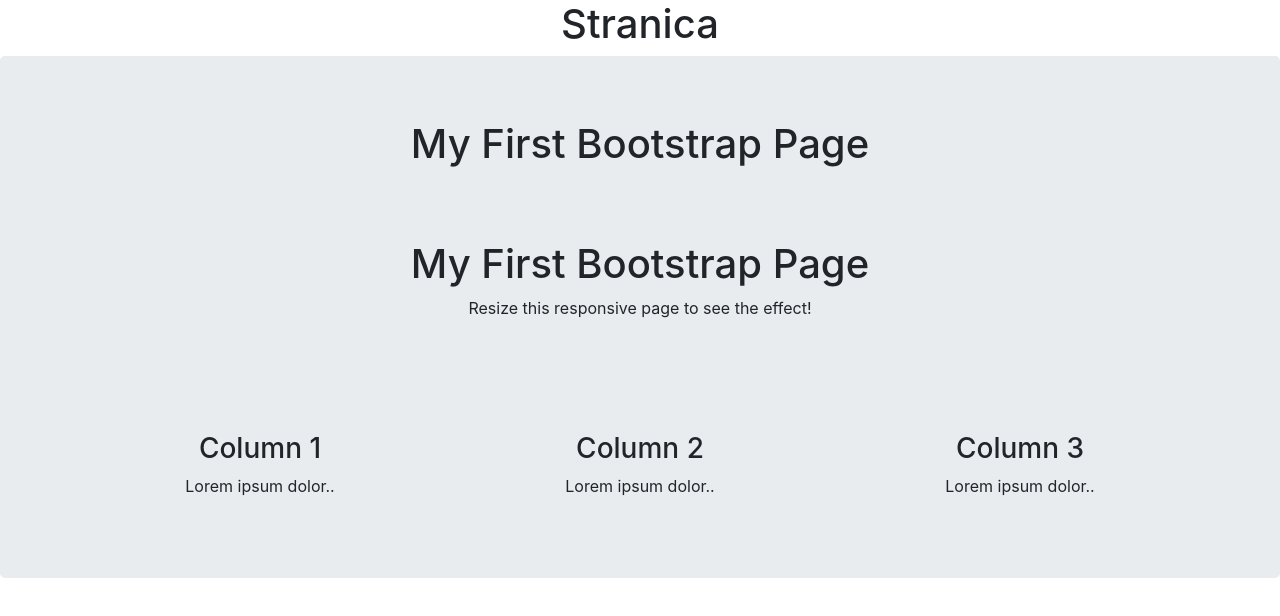
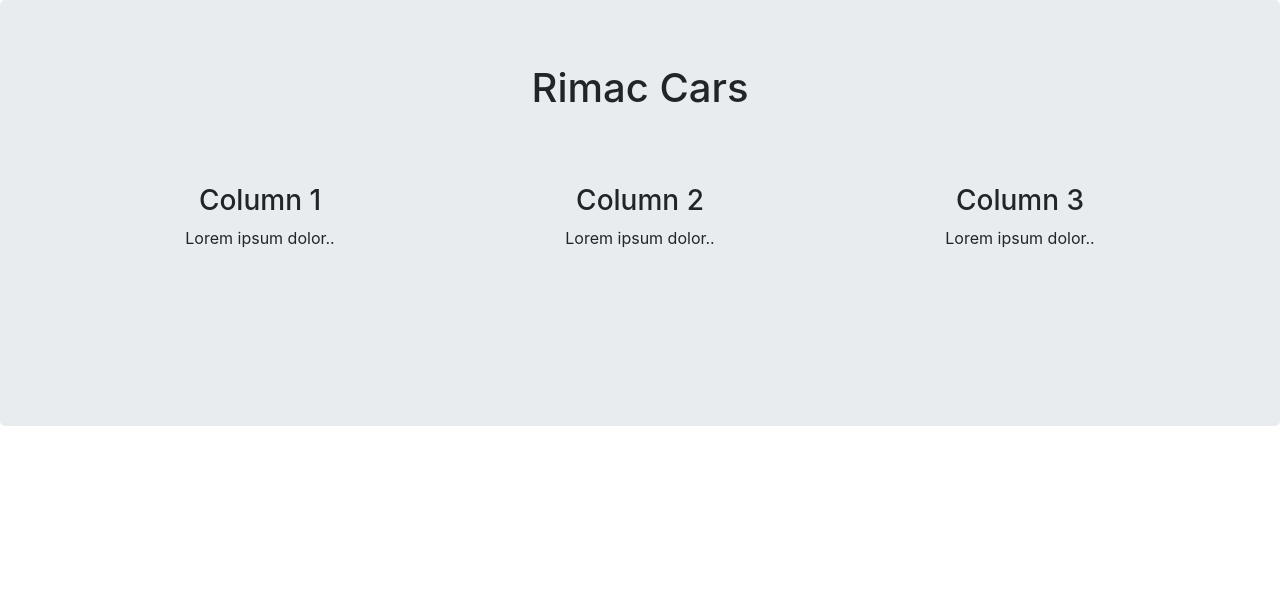
Before and after one commit to Zdravko111/Zdravko111.github.io, a plain HTML site: page index.html in a window 1280 px wide. Drawn offline with nearby package versions, Linux system fonts and the light colour scheme.

Commit message:
Update index.html

```diff
--- a/index.html
+++ b/index.html
@@ -13,14 +13,12 @@
     </head>
 
     <body>
-        <h1 class="inset"><center>Stranica</center></h1>
+
 
         <div class="jumbotron text-center">
-  <h1>My First Bootstrap Page</h1>
+  <h1>Rimac Cars</h1>
 <div class="jumbotron text-center">
-  <h1>My First Bootstrap Page</h1>
-  <p>Resize this responsive page to see the effect!</p>
-</div>
+
 
 <div class="container">
   <div class="row">
```
